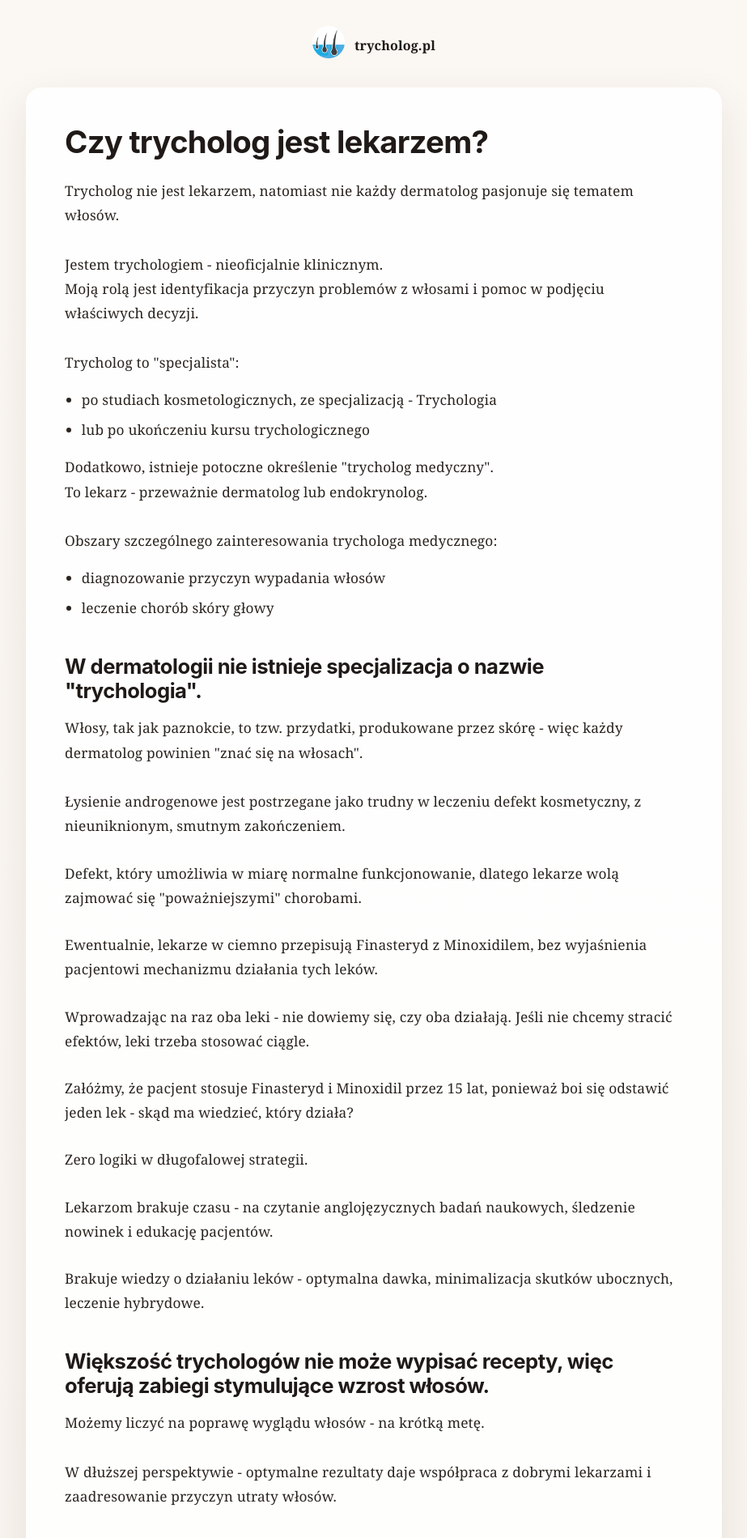
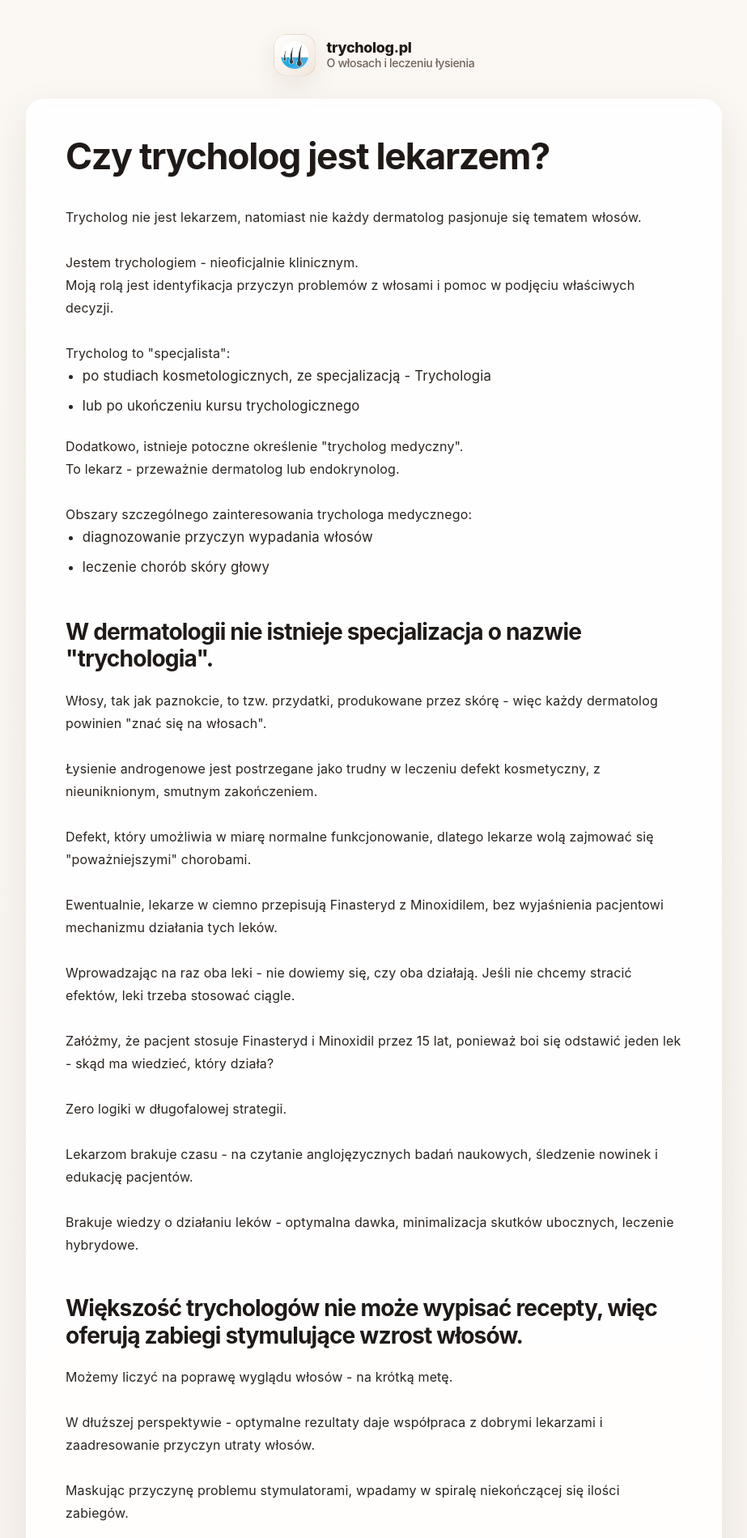
Before and after one commit to feegloo/feegloo.github.io, a Jekyll site: the page built from czy-trycholog-jest-lekarzem.html, in a window 1280 px wide. Shown: the top 1899 px of the page at 81% size, without its empty margins (178-1101 px from the left). Built offline with Jekyll 4.4.1, drawn with Linux system fonts in a browser that asks for light colours.

Commit message:
Refactor styles and update header structure

```diff
--- a/_layouts/default.html
+++ b/_layouts/default.html
@@ -24,14 +24,17 @@
   <style>
     :root {
       --bg: #f8f3ee;
-      --surface: rgba(255, 255, 255, 0.9);
+      --bg-accent: #efe4d8;
+      --surface: rgba(255, 255, 255, 0.88);
+      --surface-strong: #ffffff;
       --text: #2b241f;
       --text-soft: #6f6258;
       --heading: #1f1a17;
       --line: rgba(88, 67, 53, 0.12);
       --primary: #8f5f3d;
+      --primary-hover: #774c2f;
       --shadow: 0 18px 50px rgba(55, 37, 24, 0.09);
-      --radius: 20px;
+      --radius: 22px;
       --content-width: 860px;
     }
 
@@ -39,9 +42,13 @@
       box-sizing: border-box;
     }
 
+    html {
+      scroll-behavior: smooth;
+    }
+
     body {
       margin: 0;
-      font-family: Georgia, "Times New Roman", Times, serif;
+      font-family: "Inter", system-ui, -apple-system, BlinkMacSystemFont, "Segoe UI", sans-serif;
       color: var(--text);
       background: linear-gradient(180deg, #fbf7f2 0%, var(--bg) 100%);
       line-height: 1.75;
@@ -52,10 +59,11 @@
     a {
       color: var(--primary);
       text-decoration: none;
+      transition: color 0.2s ease, opacity 0.2s ease, transform 0.2s ease;
     }
 
     a:hover {
-      opacity: 0.8;
+      color: var(--primary-hover);
     }
 
     .site-shell {
@@ -65,90 +73,244 @@
 
     .site-header {
       margin-bottom: 28px;
-      text-align: center;
+    }
+
+    .site-header-inner {
+      display: flex;
+      align-items: center;
+      justify-content: center;
+      padding: 10px 0 0;
     }
 
     .brand {
       display: inline-flex;
       align-items: center;
-      gap: 12px;
-      font-weight: 700;
+      gap: 14px;
       color: var(--heading);
+      font-weight: 800;
+      font-size: 1.05rem;
+      letter-spacing: -0.02em;
+    }
+
+    .brand:hover {
+      color: var(--heading);
+      opacity: 0.92;
+    }
+
+    .brand-mark {
+      width: 52px;
+      height: 52px;
+      border-radius: 16px;
+      background: linear-gradient(135deg, #ffffff 0%, #f2e6da 100%);
+      border: 1px solid rgba(143, 95, 61, 0.14);
+      box-shadow: 0 10px 30px rgba(98, 69, 49, 0.10);
+      display: inline-flex;
+      align-items: center;
+      justify-content: center;
+      flex-shrink: 0;
+      overflow: hidden;
     }
 
     .brand-mark img {
-      width: 40px;
-      height: 40px;
+      width: 34px;
+      height: 34px;
+      object-fit: contain;
+      display: block;
+    }
+
+    .brand-text {
+      display: flex;
+      flex-direction: column;
+      gap: 2px;
+    }
+
+    .brand-title {
+      font-size: 1.12rem;
+      line-height: 1.1;
+    }
+
+    .brand-subtitle {
+      font-size: 0.88rem;
+      font-weight: 500;
+      color: var(--text-soft);
+      line-height: 1.2;
     }
 
     .content-card {
       max-width: var(--content-width);
       margin: 0 auto;
       background: var(--surface);
+      backdrop-filter: blur(10px);
+      -webkit-backdrop-filter: blur(10px);
+      border: 1px solid rgba(255, 255, 255, 0.7);
       box-shadow: var(--shadow);
       border-radius: var(--radius);
+      overflow: hidden;
     }
 
     .content-inner {
       padding: 44px 48px 52px;
     }
 
+    main > :first-child {
+      margin-top: 0;
+    }
+
     main h1,
     main h2,
-    main h3 {
-      font-family: -apple-system, BlinkMacSystemFont, "Segoe UI", sans-serif;
+    main h3,
+    main h4 {
       color: var(--heading);
-      letter-spacing: -0.02em;
       line-height: 1.2;
-      margin: 1.6em 0 0.6em;
+      letter-spacing: -0.03em;
+      margin: 1.7em 0 0.7em;
     }
 
     main h1 {
-      font-size: 2.4rem;
+      font-size: clamp(2rem, 4vw, 2.8rem);
       margin-top: 0;
+      margin-bottom: 0.75em;
     }
 
     main h2 {
-      font-size: 1.6rem;
+      font-size: clamp(1.45rem, 2.2vw, 1.9rem);
+    }
+
+    main h3 {
+      font-size: 1.2rem;
     }
 
     main p,
-    main li,
-    main div {
-      font-size: 1.08rem;
+    main li {
+      font-size: 1.05rem;
+      color: var(--text);
     }
 
-    main ul {
+    main p {
+      margin: 0 0 1.15em;
+    }
+
+    main ul,
+    main ol {
       padding-left: 1.3rem;
+      margin: 0 0 1.3em;
     }
 
     main li + li {
-      margin-top: 0.4em;
+      margin-top: 0.45em;
+    }
+
+    main strong {
+      color: var(--heading);
+    }
+
+    main hr {
+      border: 0;
+      border-top: 1px solid var(--line);
+      margin: 2rem 0;
+    }
+
+    main blockquote {
+      margin: 1.6rem 0;
+      padding: 1rem 1.2rem;
+      border-left: 4px solid rgba(143, 95, 61, 0.32);
+      background: rgba(143, 95, 61, 0.05);
+      border-radius: 14px;
+      color: var(--text);
     }
 
     main img {
+      display: block;
       max-width: 100%;
-      display: block;
+      height: auto;
       margin: 1.5rem auto;
+      border-radius: 18px;
+      box-shadow: 0 12px 30px rgba(43, 36, 31, 0.10);
+    }
+
+    main a {
+      font-weight: 600;
+      word-break: break-word;
+    }
+
+    main code {
+      font-family: ui-monospace, SFMono-Regular, Menlo, Consolas, monospace;
+      background: rgba(47, 33, 23, 0.06);
+      padding: 0.15rem 0.4rem;
+      border-radius: 8px;
+      font-size: 0.95em;
+    }
+
+    main table {
+      width: 100%;
+      border-collapse: collapse;
+      margin: 1.5rem 0;
+      overflow: hidden;
       border-radius: 14px;
-      box-shadow: 0 10px 25px rgba(0,0,0,0.08);
+      background: var(--surface-strong);
+    }
+
+    main th,
+    main td {
+      text-align: left;
+      padding: 0.9rem 1rem;
+      border-bottom: 1px solid var(--line);
+    }
+
+    main th {
+      color: var(--heading);
+      font-weight: 700;
+      background: rgba(143, 95, 61, 0.06);
     }
 
     .site-footer {
       max-width: var(--content-width);
       margin: 18px auto 0;
+      padding: 0 8px;
       text-align: center;
       color: var(--text-soft);
-      font-size: 0.9rem;
+      font-size: 0.92rem;
     }
 
     @media (max-width: 720px) {
+      body {
+        padding: 20px 14px 36px;
+      }
+
+      .site-header {
+        margin-bottom: 18px;
+      }
+
+      .brand {
+        gap: 12px;
+      }
+
+      .brand-mark {
+        width: 46px;
+        height: 46px;
+        border-radius: 14px;
+      }
+
+      .brand-mark img {
+        width: 30px;
+        height: 30px;
+      }
+
+      .brand-title {
+        font-size: 1rem;
+      }
+
+      .brand-subtitle {
+        font-size: 0.82rem;
+      }
+
       .content-inner {
         padding: 28px 20px 34px;
       }
 
-      main h1 {
-        font-size: 2rem;
+      main p,
+      main li {
+        font-size: 1rem;
       }
     }
   </style>
@@ -173,12 +335,18 @@
 <body>
   <div class="site-shell">
     <header class="site-header">
-      <a class="brand" href="/">
-        <span class="brand-mark">
-          <img src="/favicon.png" alt="logo">
-        </span>
-        <span>{{ site.title }}</span>
-      </a>
+      <div class="site-header-inner">
+        <a class="brand" href="https://trycholog.pl" aria-label="Przejdź do strony głównej trycholog.pl">
+          <span class="brand-mark">
+            <img src="/favicon.png" alt="Logo trycholog.pl">
+          </span>
+
+          <span class="brand-text">
+            <span class="brand-title">{{ site.title }}</span>
+            <span class="brand-subtitle">O włosach i leczeniu łysienia</span>
+          </span>
+        </a>
+      </div>
     </header>
 
     <div class="content-card">
```
